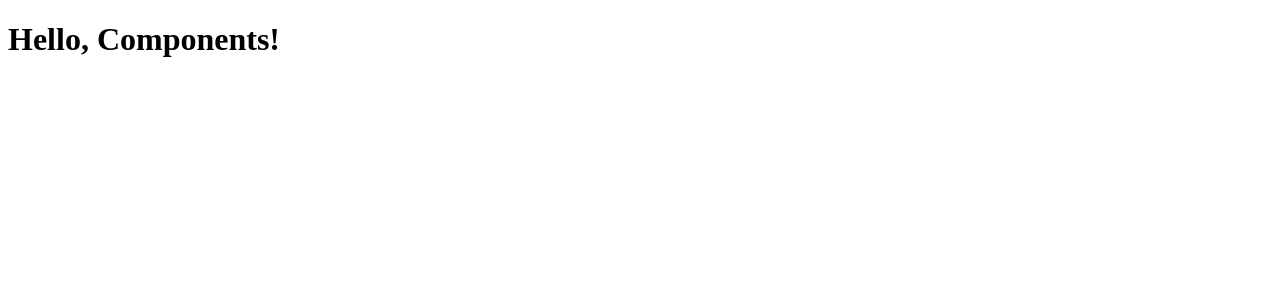
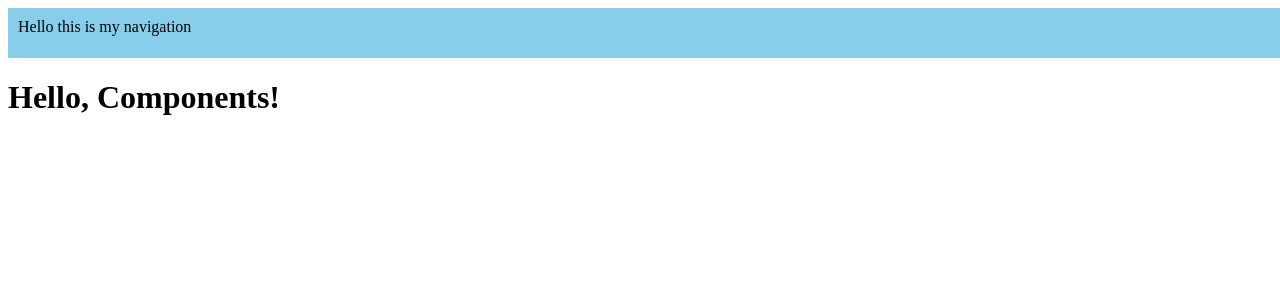
Before and after one commit to SvetlinGG/Angular-Components, an Angular app in the folder component-demo/: page / in a window 1280 px wide. Shown: the top 300 px of the page. Built offline with nearby package versions, Linux system fonts and the light colour scheme.

Commit message:
styling component

```diff
--- a/component-demo/src/app/app.component.html
+++ b/component-demo/src/app/app.component.html
@@ -1 +1,2 @@
+<app-navigation-bar/>
 <h1>Hello, Components!</h1>
--- a/component-demo/src/app/app.component.ts
+++ b/component-demo/src/app/app.component.ts
@@ -1,10 +1,11 @@
 import { Component } from '@angular/core';
 import { RouterOutlet } from '@angular/router';
+import { NavigationBarComponent } from './navigation-bar/navigation-bar.component';
 
 @Component({
   selector: 'app-root',
   standalone: true,
-  imports: [RouterOutlet],
+  imports: [RouterOutlet, NavigationBarComponent],
   templateUrl: './app.component.html',
   styleUrl: './app.component.css'
 })
--- a/component-demo/src/app/navigation-bar/navigation-bar.component.ts
+++ b/component-demo/src/app/navigation-bar/navigation-bar.component.ts
@@ -2,9 +2,15 @@ import { Component } from "@angular/core";
 
 @Component({
     selector: 'app-navigation-bar',
-    template: `<div>Hello this is my navigation</div>`,
+    template: `<div class="nav-bar">Hello this is my navigation</div>`,
     standalone: true,
-
+    styles: `.nav-bar {
+        width: 100%;
+        height: 30px;
+        padding: 10px;
+        background-color: skyblue;
+        color: black;
+    }`
 })
 
 export class NavigationBarComponent{}
```
